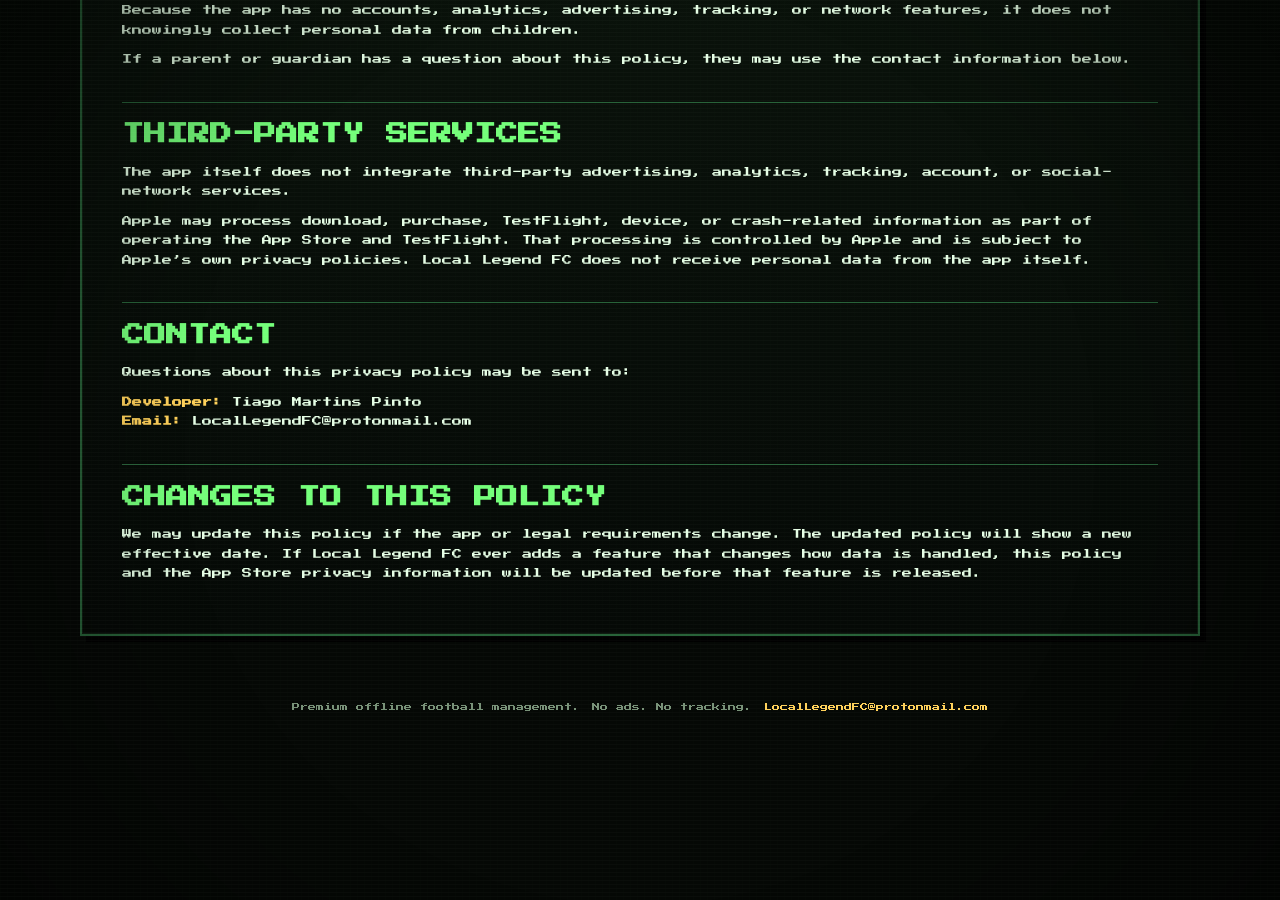
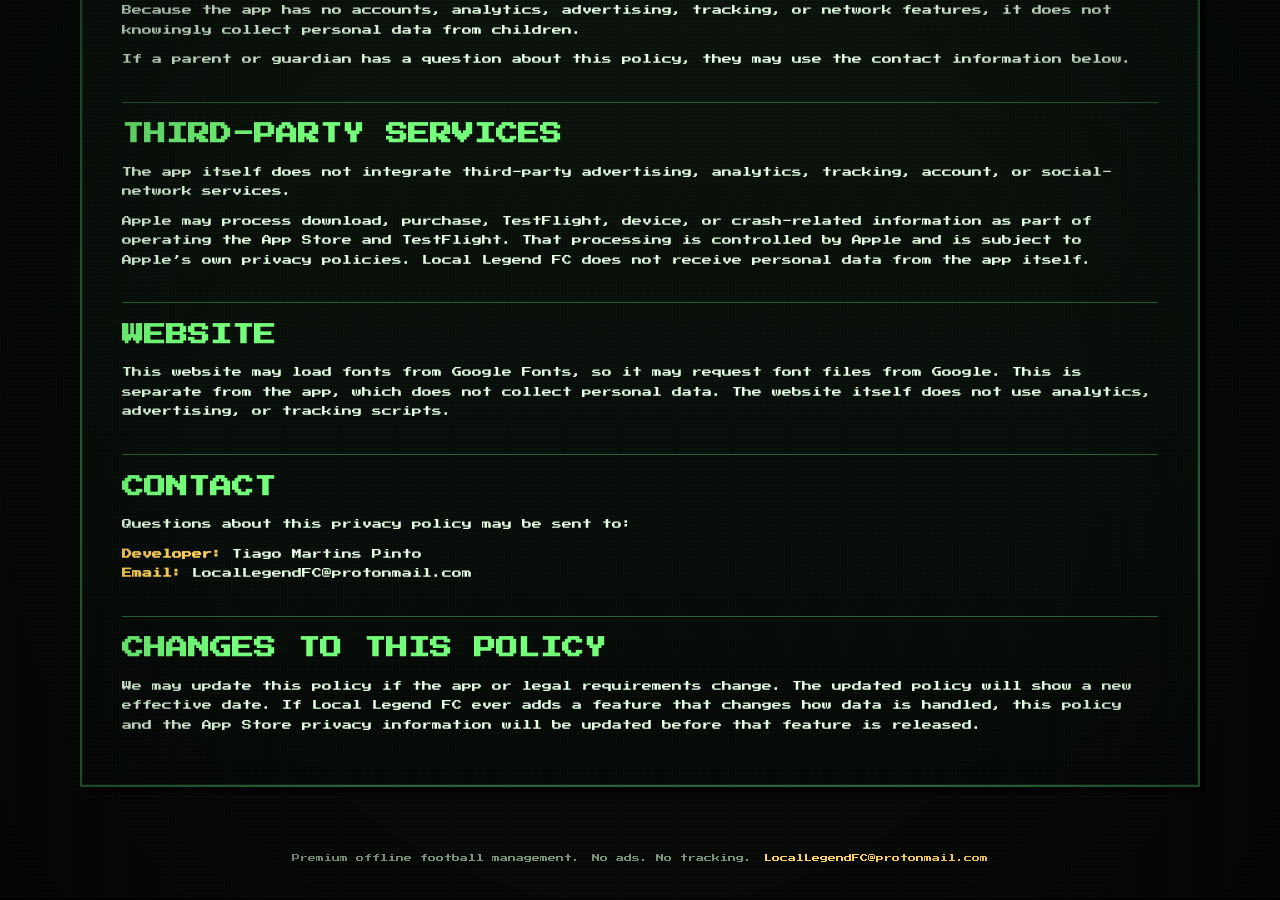
Before and after one commit to tiagomartinspinto/LocalLegendFC-site, a Jekyll site: the page built from privacy.md, in a window 1280 px wide and 900 px high, scrolled down 858 px. Built offline with Jekyll 4.4.1, drawn with Linux system fonts in a browser that asks for light colours; before the commit the page ends 1606 px from its top, so only the background shows below that.

Commit message:
Add website Google Fonts note to privacy page

```diff
--- a/privacy.md
+++ b/privacy.md
@@ -33,6 +33,10 @@ The app itself does not integrate third-party advertising, analytics, tracking,
 
 Apple may process download, purchase, TestFlight, device, or crash-related information as part of operating the App Store and TestFlight. That processing is controlled by Apple and is subject to Apple's own privacy policies. Local Legend FC does not receive personal data from the app itself.
 
+## Website
+
+This website may load fonts from Google Fonts, so it may request font files from Google. This is separate from the app, which does not collect personal data. The website itself does not use analytics, advertising, or tracking scripts.
+
 ## Contact
 
 Questions about this privacy policy may be sent to:
```
